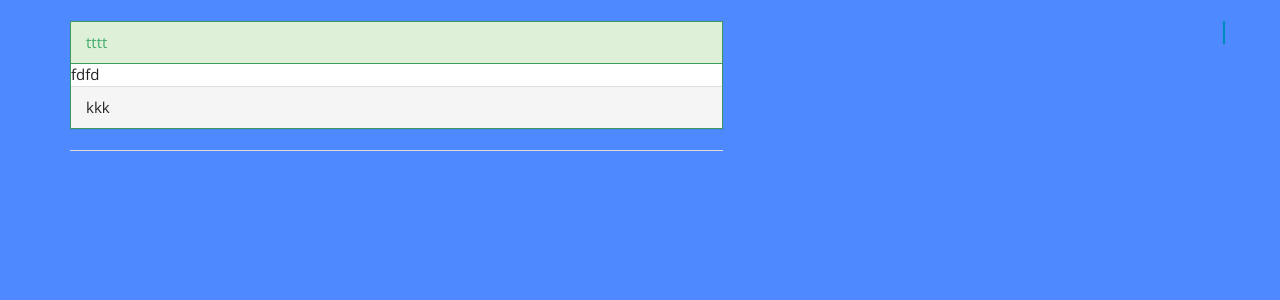
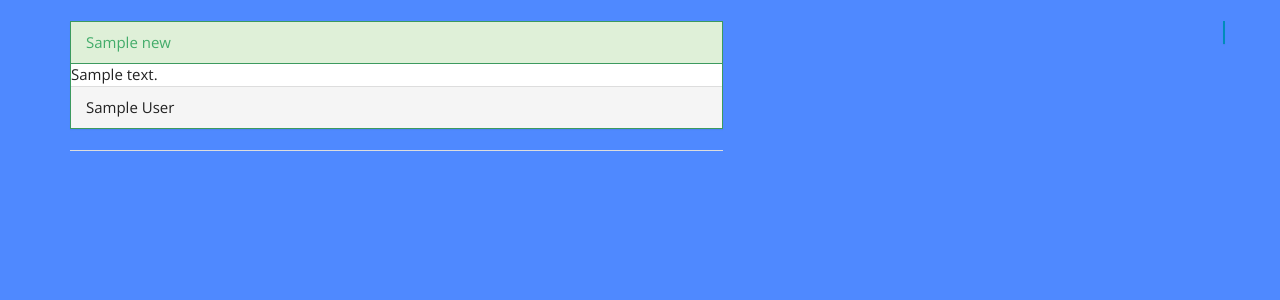
Before and after one commit to plasma77515/LCDC, a PHP site: page / in a window 1280 px wide. Shown: the part 45-345 px from the top of the page. Run offline with PHP 8.4, Linux system fonts and the light colour scheme; tables that the repository leaves empty or names only in its code hold one stand-in row (values such as "Sample post"); some libraries are stand-ins or nearby versions.

Commit message:
Mise en place des news
Signed-off-by: plasma77515 <plasma77515@gmail.com>

```diff
--- a/files/bdd.php
+++ b/files/bdd.php
@@ -0,0 +1,3 @@
+<?php
+$bdd = new PDO('mysql:host=localhost;dbname=lcdc', 'root', '');
+ ?>
--- a/index.php
+++ b/index.php
@@ -14,12 +14,22 @@ require_once 'files/bdd.php';
     <div class="row">
 
       <div class="col-md-7">
-    <div class="panel panel-success">
-      <div class="panel-heading">tttt</div>
-      <div class="panel-content">fdfd</div>
-      <div class="panel-footer">kkk</div>
-    </div>
-    <hr>
+        <?php
+        $reponse = $bdd->query('SELECT * FROM news ORDER BY id DESC');
+        while ($donnees = $reponse->fetch()) { ?>
+
+
+        <div class="panel panel-success">
+        <div class="panel-heading"><?php echo $donnees['title']; ?></div>
+        <div class="panel-content"><?php echo $donnees['content']; ?></div>
+        <div class="panel-footer"><?php echo $donnees['author']; ?></div>
+        </div>
+        <hr>
+
+        <?php
+        }
+        $reponse->closeCursor();
+         ?>
     </div>
 
     <?php require_once 'files/right.php'; ?>
```
